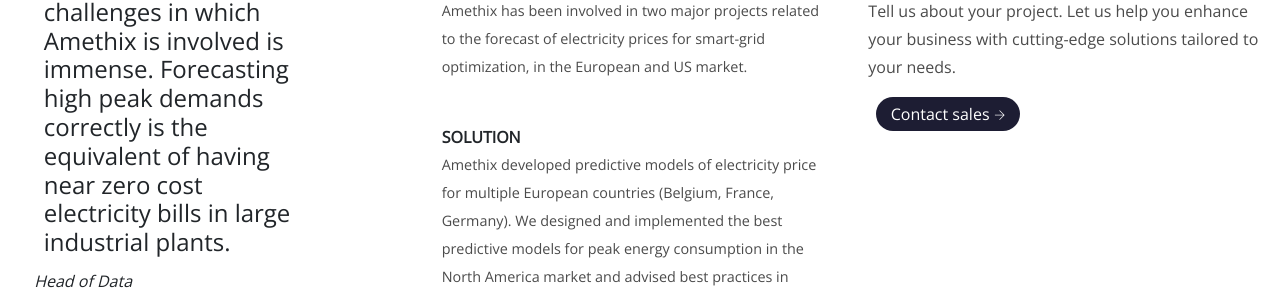
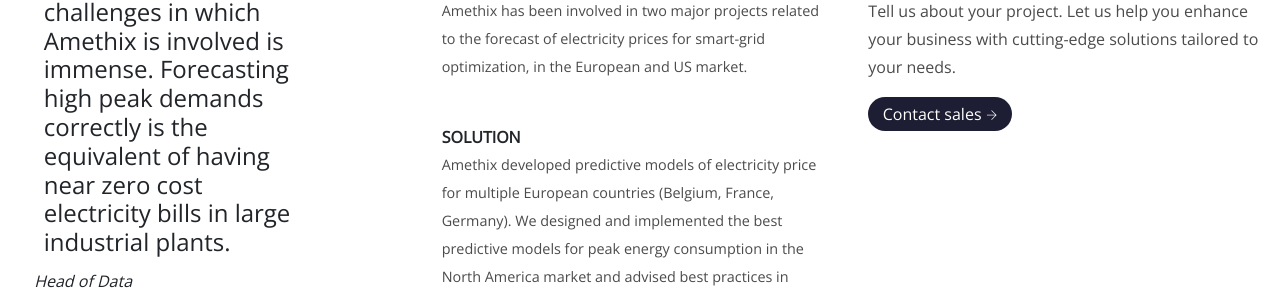
Before and after one commit to fgadaleta/amethix-webpage, a Jekyll site: the page built from _capabilities/digital-twin.md, in a window 1280 px wide and 900 px high, scrolled down 1494 px. Shown: the part 163-453 px from the top of the window. Built offline with Jekyll 4.4.1, drawn with Linux system fonts in a browser that asks for light colours; nearby versions of some CDN libraries.

Commit message:
Fixed Style Spacing

```diff
--- a/_includes/carousel.html
+++ b/_includes/carousel.html
@@ -61,14 +61,14 @@
 .slide__bg::after { content: ""; position: absolute; inset: 0; background: linear-gradient(90deg, rgba(0,0,0,0.28) 0%, rgba(0,0,0,0.0) 30%, rgba(0,0,0,0.0) 70%, rgba(0,0,0,0.28) 100%); z-index: 1; pointer-events: none; }
 
 /* Overlay content panel */
-.carousel__overlay { position: absolute; top: 50%; left: 5%; transform: translateY(-50%); color: #fff; text-align: left; max-width: 620px; min-width: 250px; padding: 18px 22px; z-index: 2; border-radius: 10px; background:
+.carousel__overlay { position: absolute; top: 50%; left: 50%; transform: translate(-50%, -50%); color: #fff; text-align: center; max-width: 620px; min-width: 250px; padding: 18px 22px; z-index: 2; border-radius: 10px; background:
   linear-gradient(180deg, rgba(0,0,0,0.60) 0%, rgba(0,0,0,0.35) 40%, rgba(0,0,0,0.35) 60%, rgba(0,0,0,0.78) 100%),
   radial-gradient(ellipse at center, rgba(0,0,0,0) 45%, rgba(0,0,0,0.55) 100%);
 }
-.carousel__overlay-content { display: flex; flex-direction: column; gap: 10px; }
+.carousel__overlay-content { display: flex; flex-direction: column; gap: 10px; align-items: center; }
 .carousel__title { margin: 0; font-size: clamp(1.25rem, 2.5vw, 2.2rem); line-height: 1.25; font-weight: 600; color: #fff; }
 .carousel__description { font-size: clamp(0.9rem, 1.6vw, 1.2rem); line-height: 1.5; opacity: 0.92; color: #fff; }
-.carousel__button { align-self: start; display: inline-block; background: transparent; color: #fff; padding: 8px 16px; border-radius: 15px; text-decoration: none; font-weight: 500; transition: background 0.3s; border: 1px solid #fff; }
+.carousel__button { align-self: center; display: inline-block; background: transparent; color: #fff; padding: 8px 16px; border-radius: 15px; text-decoration: none; font-weight: 500; transition: background 0.3s; border: 1px solid #fff; }
 .carousel__button:hover { background: rgba(255,255,255,0.15); }
 
 /* Arrows styled like before */
--- a/_includes/footer.html
+++ b/_includes/footer.html
@@ -11,7 +11,7 @@
 </div> -->
 
 
-<footer class="section position-relative pb-0 contact-hero-bgX">
+<footer class="section position-relative pb-0 contact-hero-bgX pt-150">
 	<img src="/assets/images/bg/footer-bg.png" alt="" class="overlay-shape">
 
 	<div class="container">
--- a/_includes/overview_2.html
+++ b/_includes/overview_2.html
@@ -1,4 +1,4 @@
 <section class="container margin-bottom" style="margin-top: 100px; margin-bottom: 100px; min-height: 400px;">
-    <h2 id="appear" class="section-title mb-5 mt-2 dummy typewrite text-center text-bold" data-text="We build mission-critical software for defense, critical infrastructure, and AI systems where performance and reliability are non-negotiable" data-delay="5"></h2>
+    <h2 id="appear" class="section-title mb-5 mt-2 dummy typewrite text-center " data-text="We build mission-critical software for defense, critical infrastructure, and AI systems where performance and reliability are non-negotiable" data-delay="5"></h2>
     <div class="box visible" data-animate data-animation-classes="animated swing" data-animation-scrolled="true"></div>
 </section>
--- a/_layouts/portfolio.html
+++ b/_layouts/portfolio.html
@@ -116,11 +116,7 @@
 			</blockquote>
 			<cite>{{ page.testimonial_author }}</cite>
 
-			<!-- <p class="text-quote"> &ldquo; {{ page.testimonial_quote }}  &rdquo; </p>
-			<p> {{ page.testimonial_author }} </p> -->
-            <!-- <div class="row mt-3 position-static ml-2">
-                <a href="/solutions" class="primary-rounded-btn">Solutions <i class="ti-arrow-right"></i></a>
-            </div> -->
+
         </div>
         <div class="col-md-6 col-lg-4" style="padding-right: 1.9em;">
 			<!-- <img src="assets/icons/comments-dollar-solid.svg" width="42px"> -->
@@ -143,9 +139,9 @@
             <p class="text-smaller">Tell us about your project. Let us help you enhance your business with
 				cutting-edge solutions tailored to your needs.</p>
             <!-- <a href="/contact" class="secondary-rounded-btn text-smaller">Contact sales <i class="ti-arrow-right"></i></a> -->
-			<div class="row mt-3 position-static ml-2">
+			<div class="  mt-3 position-static ">
                 <a href="/contact" class="primary-rounded-btn">Contact sales <i class="ti-arrow-right"></i></a>
-                <!-- <a href="/contact" class="secondary-rounded-btn">Contact sales <i class="ti-arrow-right"></i></a> -->
+
             </div>
 
         </div>
```
Also changed, not shown: _layouts/portfolio_capability.html (+2 -8 lines).
